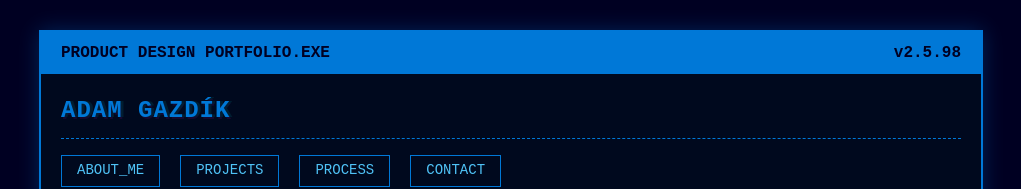
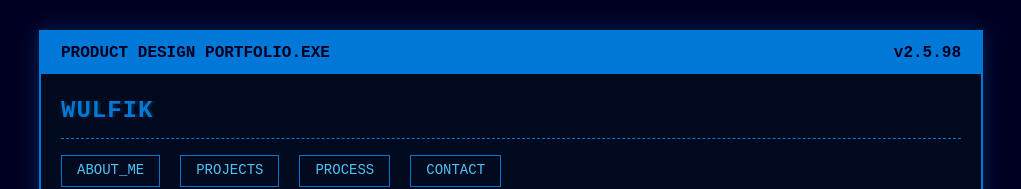
Before and after one commit to Wulfiik3/myweb, a plain HTML site: page index.html in a window 1280 px wide. Shown: the top 189 px of the page, without its empty margins (129-1150 px from the left). Drawn offline with Linux system fonts and the light colour scheme.

Commit message:
Update index.html

```diff
--- a/index.html
+++ b/index.html
@@ -187,7 +187,7 @@
             <div>v2.5.98</div>
         </div>
 
-        <h1 class="glitch" data-text="ADAM GAZDÍK">ADAM GAZDÍK</h1>
+        <h1 class="glitch" data-text="WULFIK">WULFIK</h1>
 
         <div class="menu">
             <a href="#about">ABOUT_ME</a>
```
